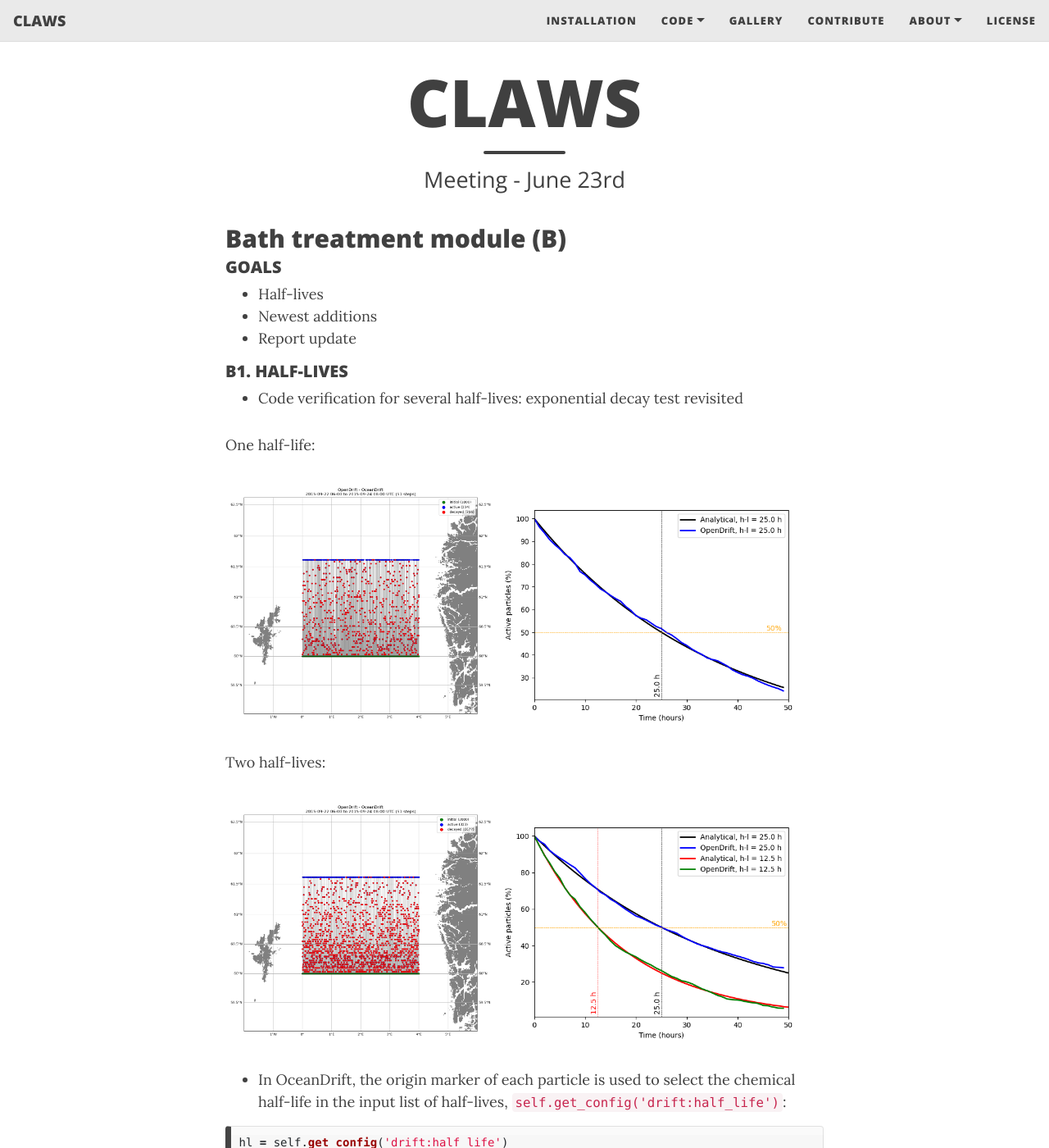
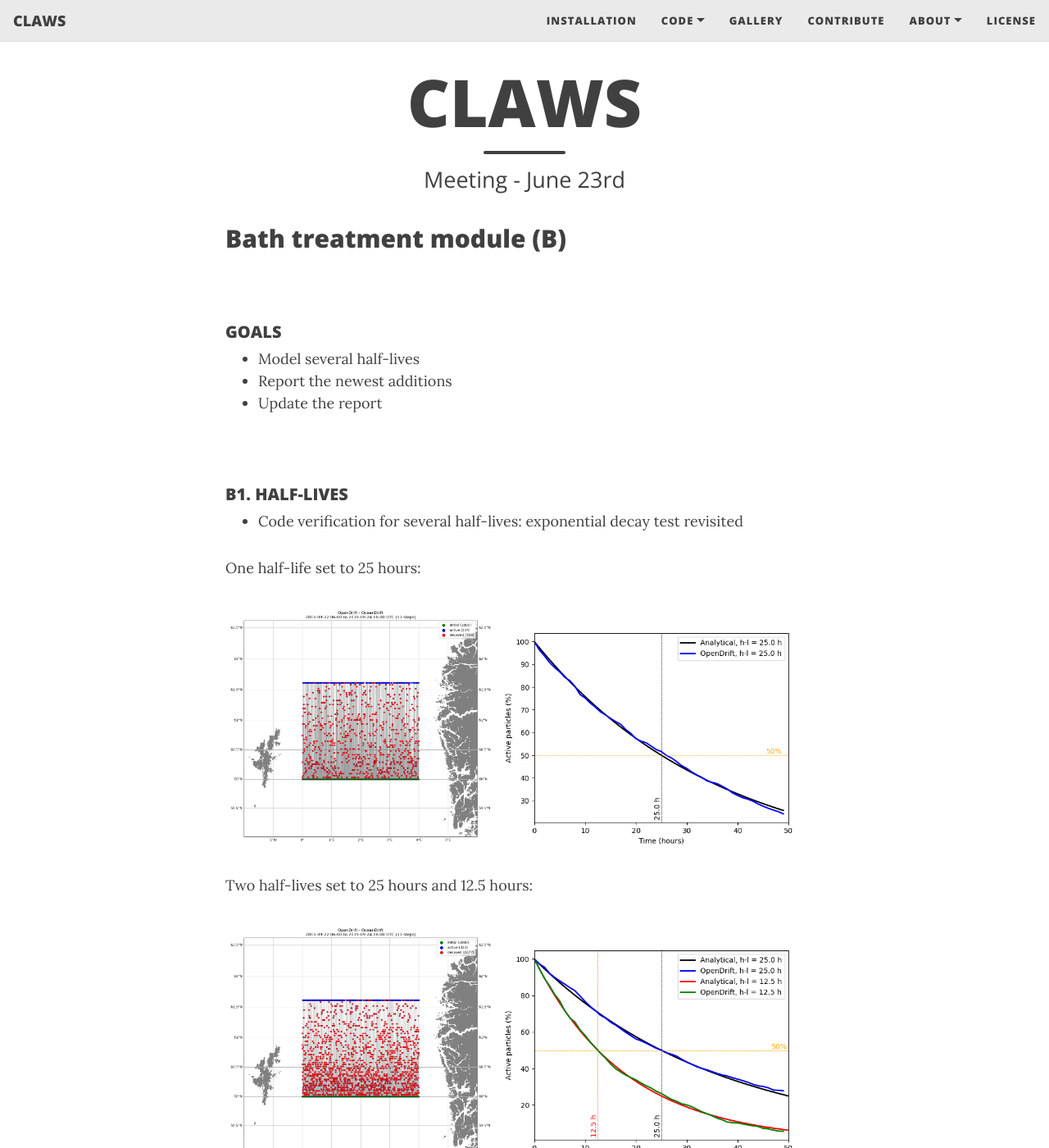
Before and after one commit to claws-scot/claws-scot.github.io, a Jekyll site: the page built from meetings/meeting-220623-N.md, in a window 1280 px wide and 1400 px high. Shown: the whole window at 82% size. Built offline with Jekyll 4.4.1, drawn with Linux system fonts in a browser that asks for light colours; nearby versions of some CDN libraries.

Commit message:
Editing web pages

````diff
--- a/meetings/meeting-220623-N.md
+++ b/meetings/meeting-220623-N.md
@@ -7,20 +7,22 @@
 
 ## Bath treatment module (B)
 
+&nbsp;
 <h5>GOALS</h5>
-- Half-lives
-- Newest additions
-- Report update
+- Model several half-lives
+- Report the newest additions
+- Update the report
 
+&nbsp;
 <h5>B1. HALF-LIVES</h5>
 - Code verification for several half-lives: exponential decay test revisited
 
-One half-life:
+One half-life set to 25 hours:
 <p align="center">
   <img src="/docs/meeting/220623/halflife_particles_status.png" style="height:300px"><img src="/docs/meeting/220623/halflife_particles_plot.png" style="height:300px">
 </p>
 
-Two half-lives:
+Two half-lives set to 25 hours and 12.5 hours:
 <p align="center">
   <img src="/docs/meeting/220623/halflives_particles_status.png" style="height:300px"><img src="/docs/meeting/220623/halflives_particles_plot.png" style="height:300px">
 </p>
@@ -53,7 +55,7 @@
              Azamethiphos(name="Azamethiphos_2", half_life=8.9, Loch=loch, input_time_units='day']
 ```
 
-
+&nbsp;
 <h5>B2. NEWEST ADDITIONS</h5>
 
 - The OpenDrift configuration is now set in the _setup_ script:
@@ -82,13 +84,15 @@
     o.set_config(key, value)
 ```
 
-
+&nbsp;
 <h5>B3. REPORT UPDATE</h5>
 - Version 2?
 
 
+&nbsp;
 ## Nutrients module (N)
 
+&nbsp;
 <h5>GOALS</h5>
 
 - Reproduce the work presented in the PARTRAC report (uses MIKE 21)
@@ -99,12 +103,14 @@
 <p>NB: on this page, non-primed quantities are found in or derived from Edwards and Sharples (1986), "Sea Lochs: a Catalogue".
 Primed quantities are quantities extracted from OpenDrift simulations.</p>
 
+&nbsp;
 <h5>N1. ECE & NEI ESTIMATIONS</h5>
 
 &#9989; Add Loch's area, _A_, volume, _V_, and tidal range, _R_, to `Loch` class
 &#9989; Estimate flushing rate and flushing time, _Tf_
 &#9989; Derive ECE and NEI
 
+&nbsp;
 <h5>N2. BATHYMETRY AND SHORELINES</h5>
 
   - EMODnet offer a 1/16 arcminute (3.75 arcseconds) digital elevation model and covers the NE Atlantic region. 1 arcsecond ~ 17.8 m at 55 deg. latitude
@@ -113,6 +119,7 @@
 &#9989; Download the EMODnet bathymetry and shoreline data
 &#9634; Import and plot bathymetry data on terrain map
 
+&nbsp;
 <h5>N3. OPENDRIFT</h5>
 &#9989; Seed particles using a GeoJSON string: <a href="http://geojson.io/">geojson.io</a>. A polygon is drawn around a loch with as many edges as necessary:
 <p align="center">
@@ -160,7 +167,7 @@
   <img src="/docs/meeting/flushing_time.png" style="height:350px">
 </p>
 
-
+&nbsp;
 <h5>HISTORY</h5>
   - Progress 220621: <a href="https://claws-scot.github.io/meetings/progress-220621-N/">https://claws-scot.github.io/meetings/progress-220621/</a>
   - Meeting 220613: <a href="https://claws-scot.github.io/meetings/meeting-220613-N/">https://claws-scot.github.io/meetings/meeting-220613-N/</a>
````
